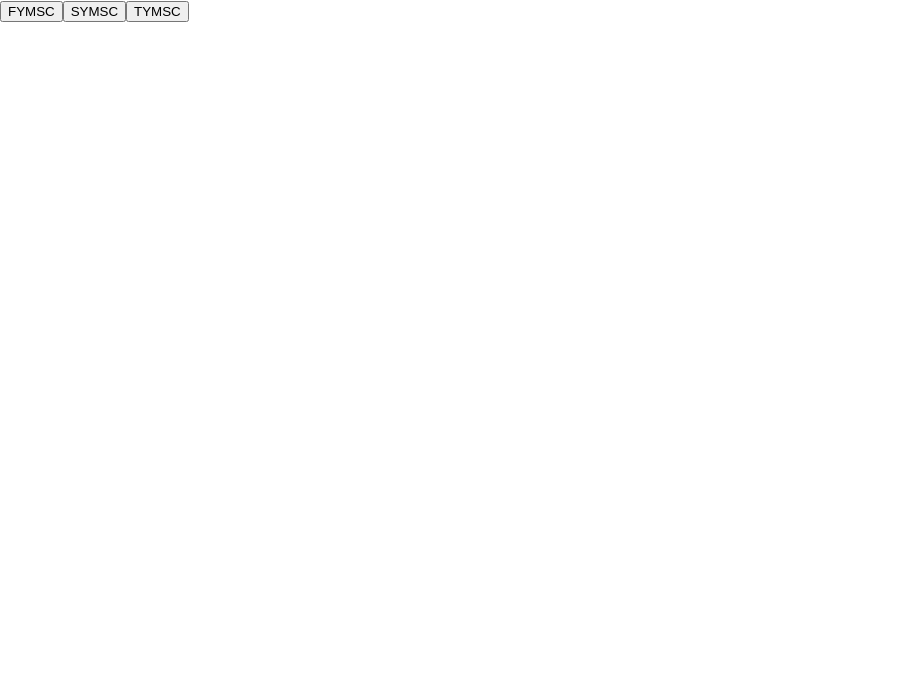
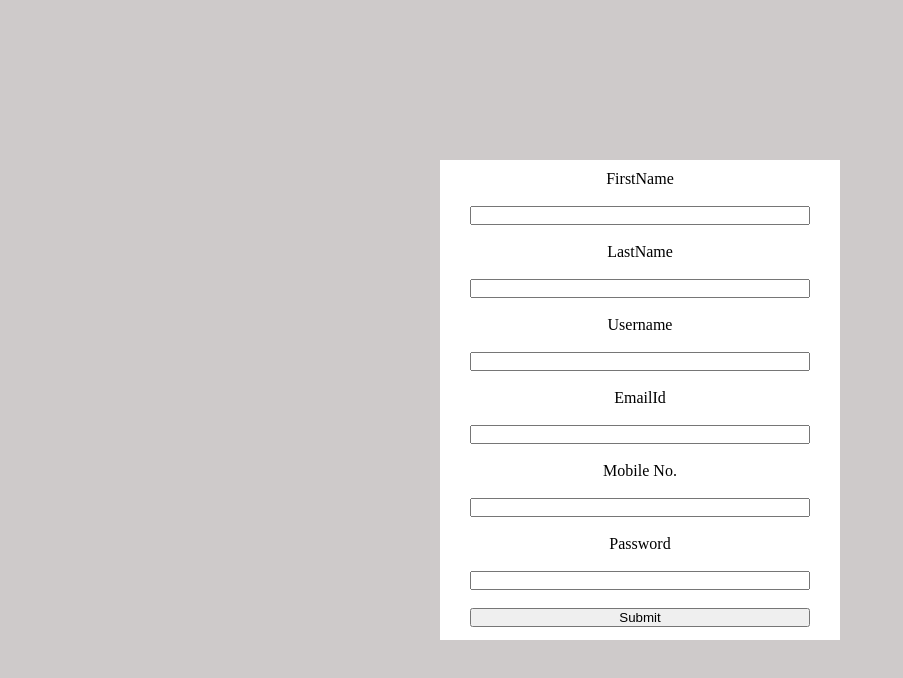
Before and after one commit to vaishnavihadawale/react-practice, a React (Create React App) app: page / in a window 1280 px wide. Shown: the top 678 px of the page, without its empty margins (0-903 px from the left). Built offline with nearby package versions, Linux system fonts and the light colour scheme.

Commit message:
Form validation

```diff
--- a/src/App.js
+++ b/src/App.js
@@ -1,7 +1,8 @@
 import { useState } from 'react';
 import './App.css';
+import {Form} from './Component/RegistrationForm/Form';
 
- import {DisplayOne} from './Component/Menu/DisplayOne'
+ //import {DisplayOne} from './Component/Menu/DisplayOne'
 //import { Home } from './Component/Task4/Home';
 //import { TaskThree } from './Component/Task/Task3';
 //import { TaskTwo } from './Component/Task2/TaskTwo';
@@ -13,7 +14,7 @@ import './App.css';
 //import logo from './reactlogo.jpg'
 //import { ListRendering } from './Component/rendering/ListRendering';
 //let isLoggedIn = false;
-function NewButton() {
+/*function NewButton() {
   return (
     <div>
 
@@ -27,47 +28,47 @@ const user = {
   imageSize: 90,
   borderRadius: 50,
 
-}
+}*/
 
 export default function App() {
 
 
-  const [username, setUserName] = useState('Guest')
-  const [isLoggedIn, setIsLoggedIn] = useState(false)
-  function toggleButton() {
+  //const [username, setUserName] = useState('Guest')
+  //const [isLoggedIn, setIsLoggedIn] = useState(false)
+  //function toggleButton() {
 
-    if (isLoggedIn === true) {
-      setIsLoggedIn(false)
-      setUserName("Guest")
+    //if (isLoggedIn === true) {
+      //setIsLoggedIn(false)
+      //setUserName("Guest")
 
-    }
-    else {
-      setIsLoggedIn(true)
-      setUserName("Vaishnavi")
-    }
-  }
-  let headerText, buttonText1;
+    //}
+    //else {
+     // setIsLoggedIn(true)
+     // setUserName("Vaishnavi")
+    //}
+ // }
+  //let headerText, buttonText1;
 
-  if (isLoggedIn === true) {
-    headerText = "I want to login"
+  //if (isLoggedIn === true) {
+    //headerText = "I want to login"
 
-    buttonText1 = "Logout"
-  }
-  else {
-    headerText = "I want to logout"
+    //buttonText1 = "Logout"
+  //}
+  //else {
+   // headerText = "I want to logout"
 
-    buttonText1 = "Login"
-  }
+    //buttonText1 = "Login"
+  //}
 
   return (
-    <div>
-      <DisplayOne/>
+   /* <DisplayOne/>*/
+   <>
+   <Form/>
 
 
-
-    </div>
-
+    </>
     /*<>
+    <DisplayOne/>
     <Home/>
   <TaskTwo/>
   <TaskTwo/>
--- a/src/Component/Menu/DisplayFour.js
+++ b/src/Component/Menu/DisplayFour.js
@@ -5,7 +5,7 @@ export const DisplayFour=({name2,data3})=>{
         {name2 &&
             <table>
                 <tr>
-                    <th>ID</th>
+                    <th title="Id">ID</th>
                     <th>Class</th>
                     <th>Sname</th>
                     <th>Department</th>
--- a/src/Component/Menu/DisplayThree.js
+++ b/src/Component/Menu/DisplayThree.js
@@ -5,7 +5,7 @@ export const DisplayThree=({name1,data2})=>{
         {name1 &&
             <table>
                 <tr>
-                    <th>ID</th>
+                    <th title="Id">ID</th>
                     <th>Class</th>
                     <th>Sname</th>
                     <th>Department</th>
--- a/src/Component/Menu/DisplayTwo.js
+++ b/src/Component/Menu/DisplayTwo.js
@@ -1,12 +1,12 @@
 
-export const DisplayTwo = ({name,data1}) => {
+export const DisplayTwo = ({ name, data1 }) => {
     return (
         <div>
 
             {name &&
                 <table>
                     <tr>
-                        <th>ID</th>
+                        <th title="Id">ID</th>
                         <th>Class</th>
                         <th>Sname</th>
                         <th>Department</th>
@@ -17,8 +17,7 @@ export const DisplayTwo = ({name,data1}) => {
                         <th>English</th>
                         <th>Geography</th>
                     </tr>
-                    {
-                         data1 .map((u) =>
+                    {data1.map((u) =>
                         <tr>
                             <td>{u.Id}</td>
                             <td>{u.class}</td>
--- /dev/null
+++ b/src/Component/RegistrationForm/Form.js
@@ -0,0 +1,77 @@
+import { useState } from "react"
+import { FormData } from "./FormData";
+import './StyleToForm.css'
+export const Form = () => {
+    const[form,setForm]=useState(true);
+    const [firstname, setFirstname] = useState('');
+    const [lastname, setLastName] = useState('');
+    const [username, setUsername] = useState('');
+    const [emailid, setEmailid] = useState('');
+    const [mobile, setMobile] = useState('');
+    const [password, setPassword] = useState('');
+    const [flag, setFlag] = useState(false);
+    const [usererr, setUsererr] = useState(false);
+    const handlefirstname = (event) => {
+
+        setFirstname(event.target.value)
+        setFlag(false);
+        if (firstname.length < 4) {
+            setUsererr(true);
+        }
+        else{
+            setUsererr(false);
+        }
+    }
+    const handlelastname = (event) => {
+        setLastName(event.target.value)
+        setFlag(false);
+    }
+    const handleUsername = (event) => {
+        setUsername(event.target.value)
+        setFlag(false);
+    }
+    const handleid = (event) => {
+        setEmailid(event.target.value)
+        setFlag(false);
+    }
+    const handlemobile = (event) => {
+        setMobile(event.target.value)
+        setFlag(false);
+    }
+    const handlepassword = (event) => {
+        setPassword(event.target.value)
+        setFlag(false);
+    }
+    const handlesubmit = (event) => {
+        event.preventDefault();
+        setFlag(true);
+        setForm(false);
+
+
+    }
+
+
+    return (
+        <div class="container">
+{form &&
+            <form class="form-container" onSubmit={handlesubmit}>
+                <label>FirstName</label><br></br>
+                <input  type="text" value={firstname} onChange={handlefirstname} ></input>{usererr ?<span>User is not valid</span>:""}<br></br>
+                <label>LastName</label><br></br>
+                <input type="text" value={lastname} onChange={handlelastname}></input><br></br>
+                <label>Username</label><br></br>
+                <input type="text" value={username} onChange={handleUsername}></input><br></br>
+                <label>EmailId</label><br></br>
+                <input type="text" value={emailid} onChange={handleid}></input><br></br>
+                <label>Mobile No.</label><br></br>
+                <input type="text" value={mobile} onChange={handlemobile}></input><br></br>
+                <label>Password</label><br></br>
+                <input type="text" value={password} onChange={handlepassword}></input><br></br>
+                <input type="submit" value="Submit" onClick={handlesubmit}></input>
+            </form>
+}
+            <FormData fname={firstname} lname={lastname} Flag={flag} />
+        </div>
+    )
+
+}
--- /dev/null
+++ b/src/Component/RegistrationForm/FormData.js
@@ -0,0 +1,14 @@
+export const FormData=({fname,lname,Flag})=>{
+
+    return(
+        <div>
+        {Flag &&
+        <div>
+        <h1>Thank you</h1>
+        <h2>firstname:{fname}</h2>
+        <h2>lastname:{lname}</h2>
+        </div>
+        }
+        </div>
+    )
+}
--- /dev/null
+++ b/src/Component/RegistrationForm/StyleToForm.css
@@ -0,0 +1,27 @@
+*{
+    margin: 0;
+    padding: 0;
+    box-sizing: border-box;
+}
+body{
+    height: 100%;
+    width: 100%;
+    background-color: rgb(206, 202, 202);
+    font-family: "poppins";
+}
+.container{
+   height: 100vh;
+   width: 100vw;
+   display: flex;
+   justify-content: center;
+   align-items: center;
+}
+.form-container{
+    display: flex;
+    flex-direction:column;
+    padding: 10px 30px;
+    text-align: center;
+    width: 400px;
+    height: 480px;
+    background-color: white;
+}
--- a/src/Component/Task4/Home.js
+++ b/src/Component/Task4/Home.js
@@ -46,13 +46,13 @@ export const Home = () => {
       }
     return (
         <div>
-            <button onClick={display}>FYMSC Student</button>
+            <button  onClick={display}>FYMSC Student</button>
             <button onClick={displayone}>SYMSC Student</button>
             <button onClick={displaytwo}>TYMSC Student</button>
             { isLoggedIn &&
             <table>
                 <tr>
-                    <th>ID</th>
+                    <th title="Id">ID</th>
                     <th>Class</th>
                     <th>Sname</th>
                     <th>Department</th>
--- a/src/Component/Task4/StyleToTaskFour.css
+++ b/src/Component/Task4/StyleToTaskFour.css
@@ -6,10 +6,12 @@ table{
 th{
     border-bottom: 1px solid rgb(33, 7, 7);
     border-right: 1px solid rgb(33, 7, 7);
+    text-align: center;
 }
 
 td{
     text-align: center;
     border-bottom: 1px solid rgb(33, 7, 7);
     border-right: 1px solid rgb(33, 7, 7);
+    text-align: center;
 }
```
Lines whose indentation alone changed are shown as unchanged.
